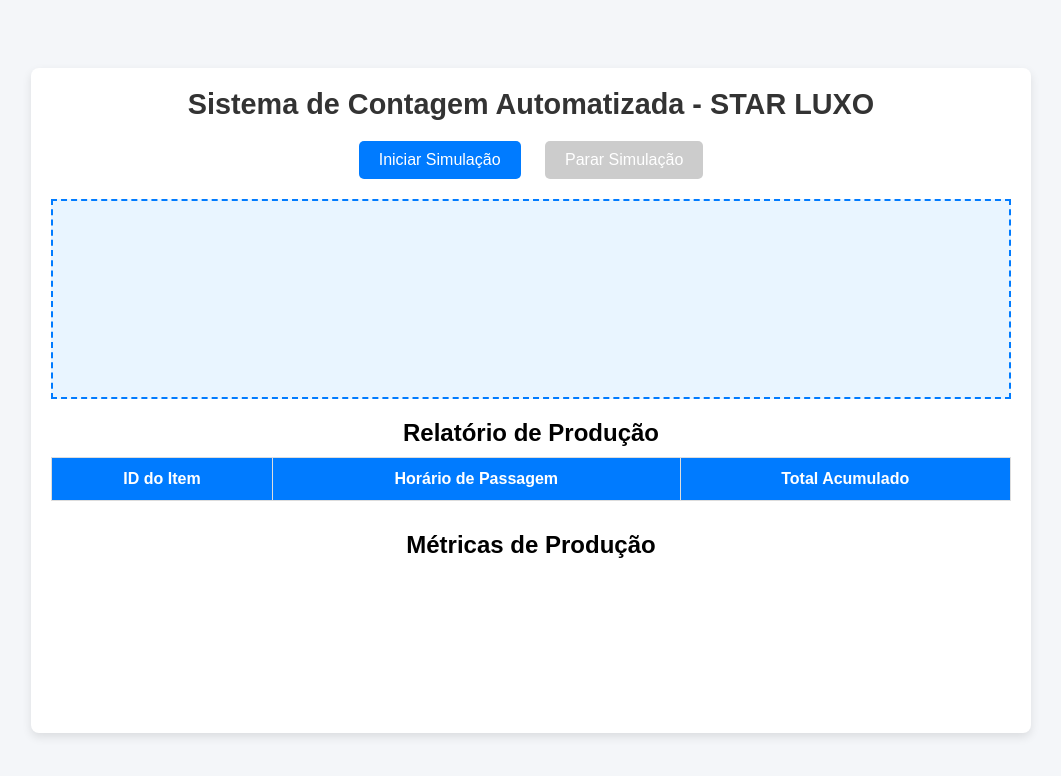
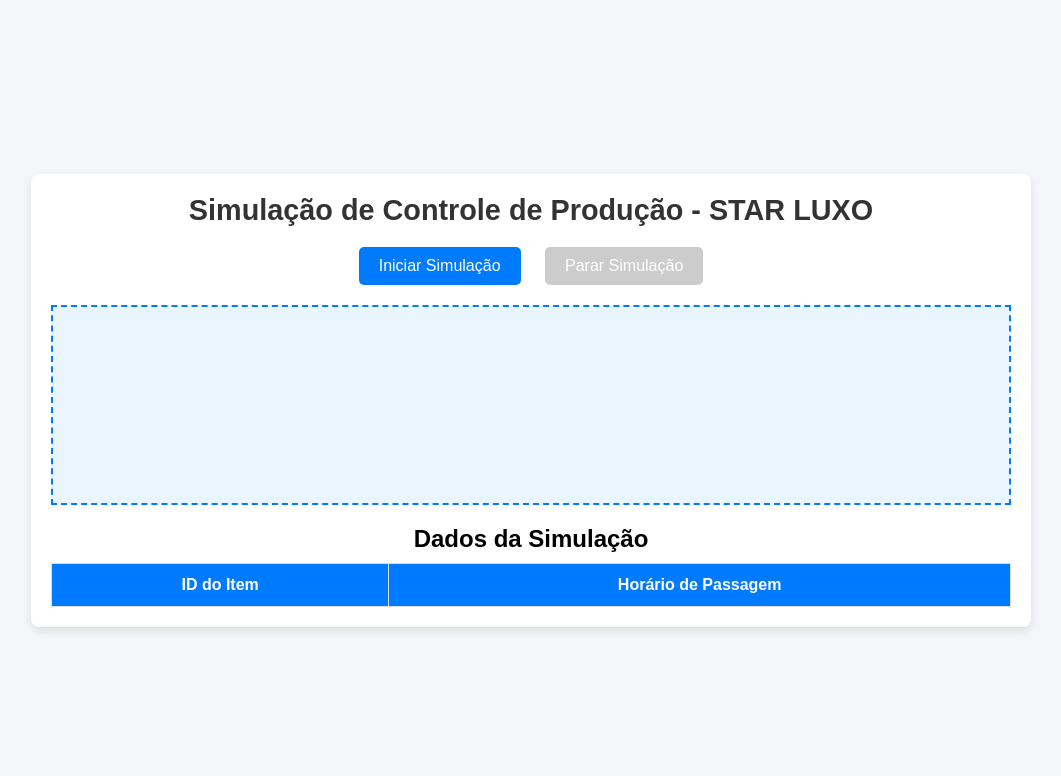
Before and after one commit to Brunoventuri123/simulacao-caixas, a plain HTML site: page index.html in a window 1280 px wide. Shown: the whole page, without its empty margins (109-1170 px from the left). Drawn offline with nearby package versions, Linux system fonts and the light colour scheme.

Commit message:
Update index.html

```diff
--- a/index.html
+++ b/index.html
@@ -3,14 +3,13 @@
 <head>
     <meta charset="UTF-8">
     <meta name="viewport" content="width=device-width, initial-scale=1.0">
-    <title>Simulação de Produção Automatizada</title>
+    <title>Simulação STAR LUXO</title>
     <link rel="stylesheet" href="style.css">
 </head>
 <body>
-
     <div class="container">
         <header>
-        <h1>Sistema de Contagem Automatizada - STAR LUXO</h1>
+            <h1>Simulação de Controle de Produção - STAR LUXO</h1>
         </header>
 
         <div class="controls">
@@ -23,28 +22,21 @@
         </div>
 
         <div class="data-section">
-        <h2>Relatório de Produção</h2>
+            <h2>Dados da Simulação</h2>
             <table id="data-table">
                 <thead>
                     <tr>
                         <th>ID do Item</th>
                         <th>Horário de Passagem</th>
-                    <th>Total Acumulado</th>
                     </tr>
                 </thead>
                 <tbody>
-                <!-- Dados dos itens serão inseridos aqui -->
+                    <!-- Dados dos itens simulados serão adicionados aqui -->
                 </tbody>
             </table>
-    </div>
-
-    <div class="chart-section">
-        <h2>Métricas de Produção</h2>
-        <canvas id="productionChart"></canvas>
         </div>
     </div>
 
     <script src="script.js"></script>
-<script src="https://cdn.jsdelivr.net/npm/chart.js"></script>
 </body>
 </html>
```
Lines whose indentation alone changed are shown as unchanged.
